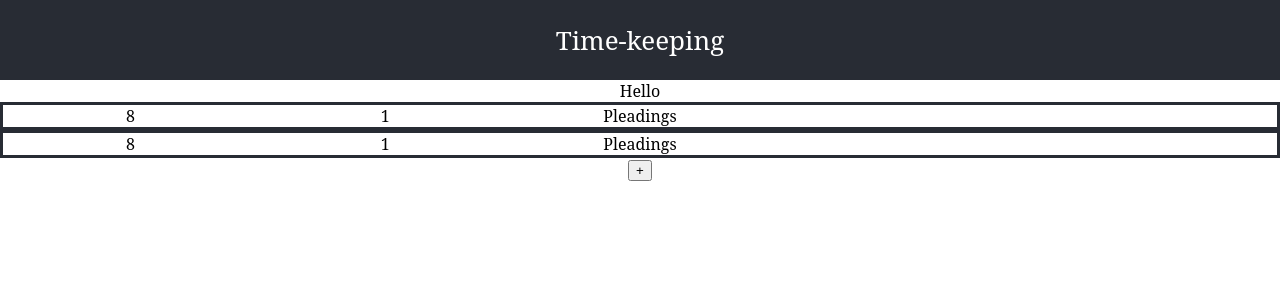
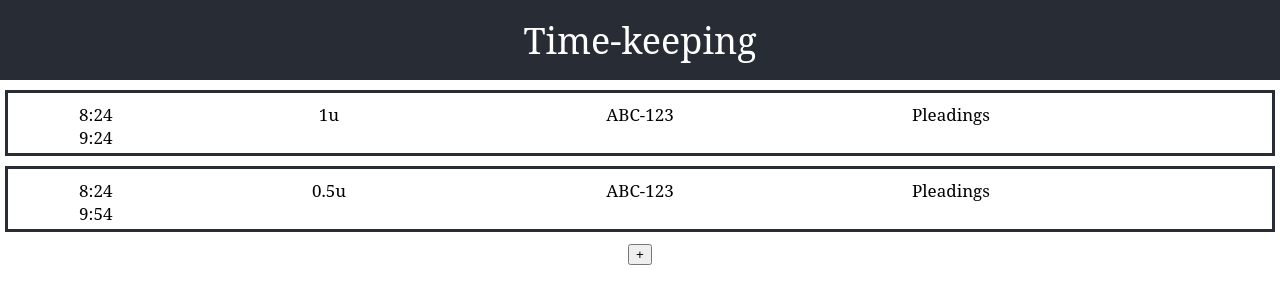
Before and after one commit to jwwnz/timekeeping, a React (Create React App) app: page / in a window 1280 px wide. Shown: the top 304 px of the page. Built offline with nearby package versions, Linux system fonts and the light colour scheme.

Commit message:
Add dayjs package for easier dates api, add some styling and add some dynamic hour and minutes calculations

```diff
--- a/package.json
+++ b/package.json
@@ -6,6 +6,7 @@
 		"@testing-library/jest-dom": "^4.2.4",
 		"@testing-library/react": "^9.5.0",
 		"@testing-library/user-event": "^7.2.1",
+		"dayjs": "^1.8.29",
 		"react": "^16.13.1",
 		"react-dom": "^16.13.1",
 		"react-scripts": "3.4.1"
--- a/src/App.css
+++ b/src/App.css
@@ -21,7 +21,7 @@
 	flex-direction: column;
 	align-items: center;
 	justify-content: center;
-	font-size: calc(10px + 2vmin);
+	font-size: calc(20px + 2vmin);
 	color: white;
 }
 
@@ -30,10 +30,15 @@
 }
 
 .Time-entry {
+	text-align: center;
 	border: #282c34 solid;
+	height: 40px;
+	padding: 10px;
+	margin: 10px 5px 10px 5px;
+	font-size: 17px;
 	display: grid;
 	grid-column-start: 1;
-	grid-template-columns: repeat(5, 1fr);
+	grid-template-columns: 1fr 2fr 2fr 2fr 1fr;
 }
 
 @keyframes App-logo-spin {
--- a/src/App.js
+++ b/src/App.js
@@ -1,19 +1,20 @@
 import React, { useState } from "react";
 import "./App.css";
+import dayjs from "dayjs";
 
 const something = [
 	{
 		id: "abc123",
 		caseId: "ABC-123",
 		startTime: new Date(),
-		unit: 1,
+		unit: 1.0,
 		type: "Pleadings",
 	},
 	{
 		id: "bcd321",
 		caseId: "ABC-123",
 		startTime: new Date(),
-		unit: 1,
+		unit: 0.5,
 		type: "Pleadings",
 	},
 ];
@@ -26,21 +27,36 @@ const newAdd = {
 	type: "Pleadings",
 };
 
+const Navbar = () => (
+	<header className="App-header">
+		<div className="">Time-keeping</div>
+	</header>
+);
+
 function App() {
 	const [entries, setEntries] = useState(something);
-
 	return (
 		<div className="App">
-			<header className="App-header">
-				<div className="">Time-keeping</div>
-			</header>
-			<div>Hello</div>
+			<Navbar />
 			{entries.map((entry) => {
 				return (
 					<div className="Time-entry">
-						<span>{entry.startTime.getHours()}</span>
-						<span>{entry.unit}</span>
-						<span>{entry.type}</span>
+						<div>
+							<div>
+								{dayjs(entry.startTime).hour()}:
+								{dayjs(entry.startTime).minute()}
+							</div>
+							<div>
+								{Math.round(dayjs(entry.startTime).hour() + entry.unit)}:
+								{dayjs().minute() + Math.round((entry.unit % 1) * 60)}
+							</div>
+							{/* <div>
+								{entry.startTime.setTime(entry.startTime.getHours() + 1.5)}
+							</div> */}
+						</div>
+						<div>{entry.unit}u</div>
+						<div>{entry.caseId}</div>
+						<div>{entry.type}</div>
 					</div>
 				);
 			})}
```
Also changed, not shown: 1 other file (tests, documents, lock files or other folders). Lines whose indentation alone changed are shown as unchanged.
